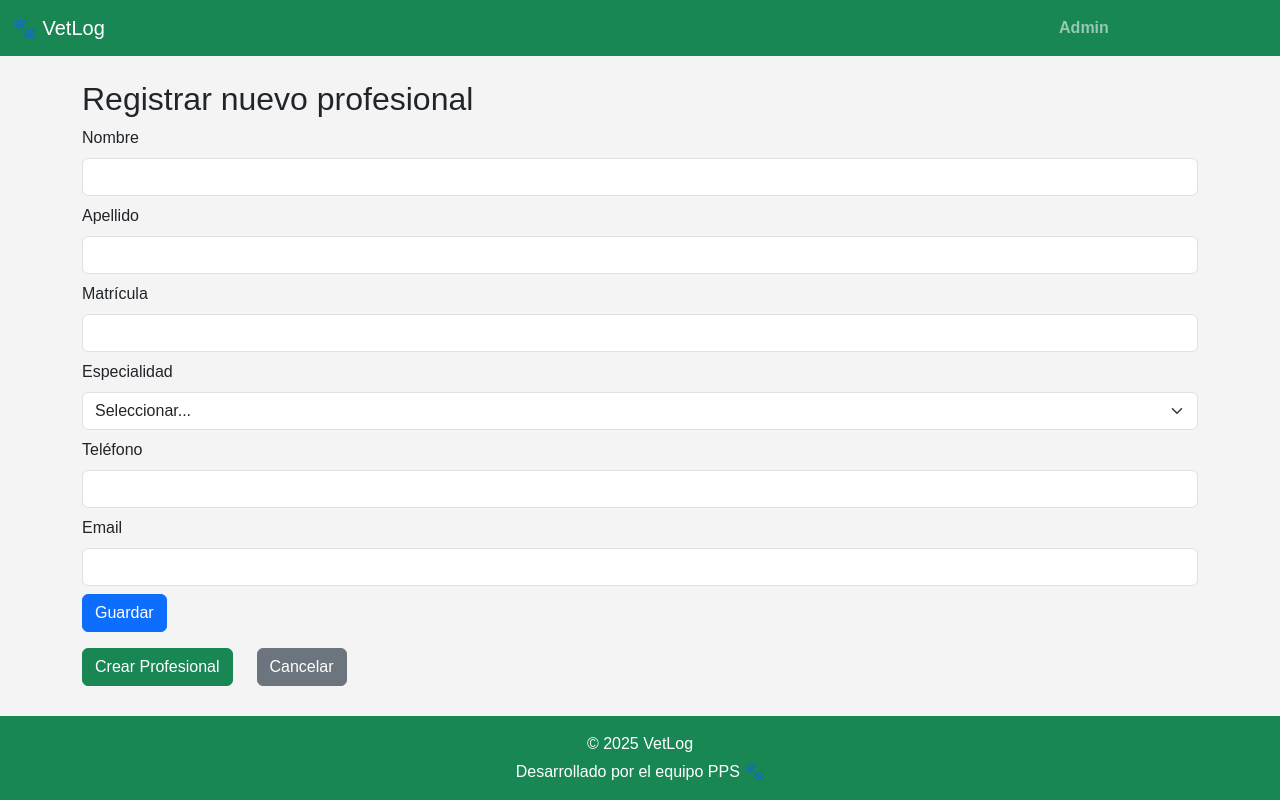
After one commit to Walteriba/PPS, a Flask app: page /profesional/nuevo in a window 1280 px wide. The commit adds this page. Run offline with Flask 3, Linux system fonts and the light colour scheme.

Commit message:
vista-admin-editar-egregar-prof

```diff
--- a/controllers/home_controller.py
+++ b/controllers/home_controller.py
@@ -4,6 +4,7 @@ from models.tutor import Tutor
 from models.paciente import Paciente
 from models.consulta import Consulta
 from dto.paciente_dto import PacienteDTO
+from models.profesional import Profesional
 
 # Definición del Blueprint
 home_bp = Blueprint("home_bp", __name__)
@@ -167,3 +168,21 @@ def editar_tutor(id):
     tutor = Tutor.query.get_or_404(id)
     paciente = Paciente.query.filter_by(tutor_id=tutor.id).first()
     return render_template("editar_tutor.html", tutor=tutor, paciente=paciente)
+
+# GET -> mostrar la vista admin.html con lista de profesionales
+@home_bp.route("/admin", methods=["GET"])
+def admin():
+    profesionales = Profesional.query.all()
+    return render_template("admin.html", profesionales=profesionales)
+
+
+# Mostrar formulario de alta
+@home_bp.route("/profesional/nuevo", methods=["GET"])
+def alta_profesional():
+    return render_template("alta_profesional.html")
+
+# Mostrar formulario con datos cargados
+@home_bp.route("/profesional/editar/<int:id>", methods=["GET"])
+def editar_profesional(id):
+    profesional = Profesional.query.get_or_404(id)
+    return render_template("editar_profesional.html", profesional=profesional)
--- /dev/null
+++ b/templates/alta_profesional.html
@@ -0,0 +1,44 @@
+<!DOCTYPE html>
+<html lang="es">
+  <head>
+    <meta charset="UTF-8" />
+    <title>Alta Profesional</title>
+    <link
+      href="https://cdn.jsdelivr.net/npm/bootstrap@5.3.3/dist/css/bootstrap.min.css"
+      rel="stylesheet"
+    />
+    <link rel="stylesheet" href="../static/style.css" />
+  </head>
+  <body class="d-flex flex-column min-vh-100">
+    {% include 'partials/header.html' %}
+
+    <div class="container">
+      <h2>Registrar nuevo profesional</h2>
+      <form
+        id="form-profesional"
+        action="{{ url_for('profesional_bp.crear_profesional') }}"
+        method="POST"
+      >
+        {% include 'partials/form_profesional.html' %}
+
+        <div class="row mt-3">
+          <div class="col-auto">
+            <button type="submit" class="btn btn-success">
+              Crear Profesional
+            </button>
+          </div>
+          <div class="col-auto">
+            <a
+              href="{{ url_for('home_bp.admin') }}"
+              class="btn btn-secondary"
+              >Cancelar</a
+            >
+          </div>
+        </div>
+      </form>
+    </div>
+
+    {% include'partials/footer.html' %}
+    <script src="https://cdn.jsdelivr.net/npm/bootstrap@5.3.3/dist/js/bootstrap.bundle.min.js"></script>
+  </body>
+</html>
--- /dev/null
+++ b/templates/partials/form_profesional.html
@@ -0,0 +1,40 @@
+<form method="POST">
+    <div class="mb-2">
+        <label for="nombre" class="form-label">Nombre</label>
+        <input type="text" class="form-control" id="nombre" name="nombre"
+               value="{{ profesional.nombre if profesional else '' }}" required>
+    </div>
+    <div class="mb-2">
+        <label for="apellido" class="form-label">Apellido</label>
+        <input type="text" class="form-control" id="apellido" name="apellido"
+               value="{{ profesional.apellido if profesional else '' }}" required>
+    </div>
+    <div class="mb-2">
+        <label for="matricula" class="form-label">Matrícula</label>
+        <input type="text" class="form-control" id="matricula" name="matricula"
+               value="{{ profesional.matricula if profesional else '' }}">
+    </div>
+    <div class="mb-2">
+        <label for="especialidad" class="form-label">Especialidad</label>
+        <select class="form-select" id="especialidad" name="especialidad">
+            {% set especialidades = ['Veterinario', 'Cardiologo'] %}
+            <option value="">Seleccionar...</option>
+            {% for e in especialidades %}
+                <option value="{{ e }}" {% if profesional and profesional.especialidad == e %}selected{% endif %}>
+                    {{ e }}
+                </option>
+            {% endfor %}
+        </select>
+    </div>
+    <div class="mb-2">
+        <label for="telefono" class="form-label">Teléfono</label>
+        <input type="text" class="form-control" id="telefono" name="telefono"
+               value="{{ profesional.telefono if profesional else '' }}">
+    </div>
+    <div class="mb-2">
+        <label for="email" class="form-label">Email</label>
+        <input type="email" class="form-control" id="email" name="email"
+               value="{{ profesional.email if profesional else '' }}">
+    </div>
+    <button type="submit" class="btn btn-primary">Guardar</button>
+</form>
--- a/templates/partials/header.html
+++ b/templates/partials/header.html
@@ -4,5 +4,13 @@
     <button class="navbar-toggler" type="button" data-bs-toggle="collapse" data-bs-target="#navbarNav" aria-controls="navbarNav" aria-expanded="false" aria-label="Toggle navigation">
       <span class="navbar-toggler-icon"></span>
     </button>
+      <div class="collapse navbar-collapse" id="navbarText">
+      <ul class="navbar-nav ms-auto mb-2 mb-lg-0" style="padding-right: 4cm">
+        <li class="nav-item">
+          <a class="nav-link fw-bold" href="{{ url_for('home_bp.admin') }}"
+            >Admin</a>
+        </li>
+      </ul>
+    </div>
   </div>
 </nav>
```
Also changed, not shown: templates/admin.html (added, +70 -0 lines), templates/editar_profesional.html (added, +44 -0 lines), utils/cargar_db.py (+31 -0 lines).
